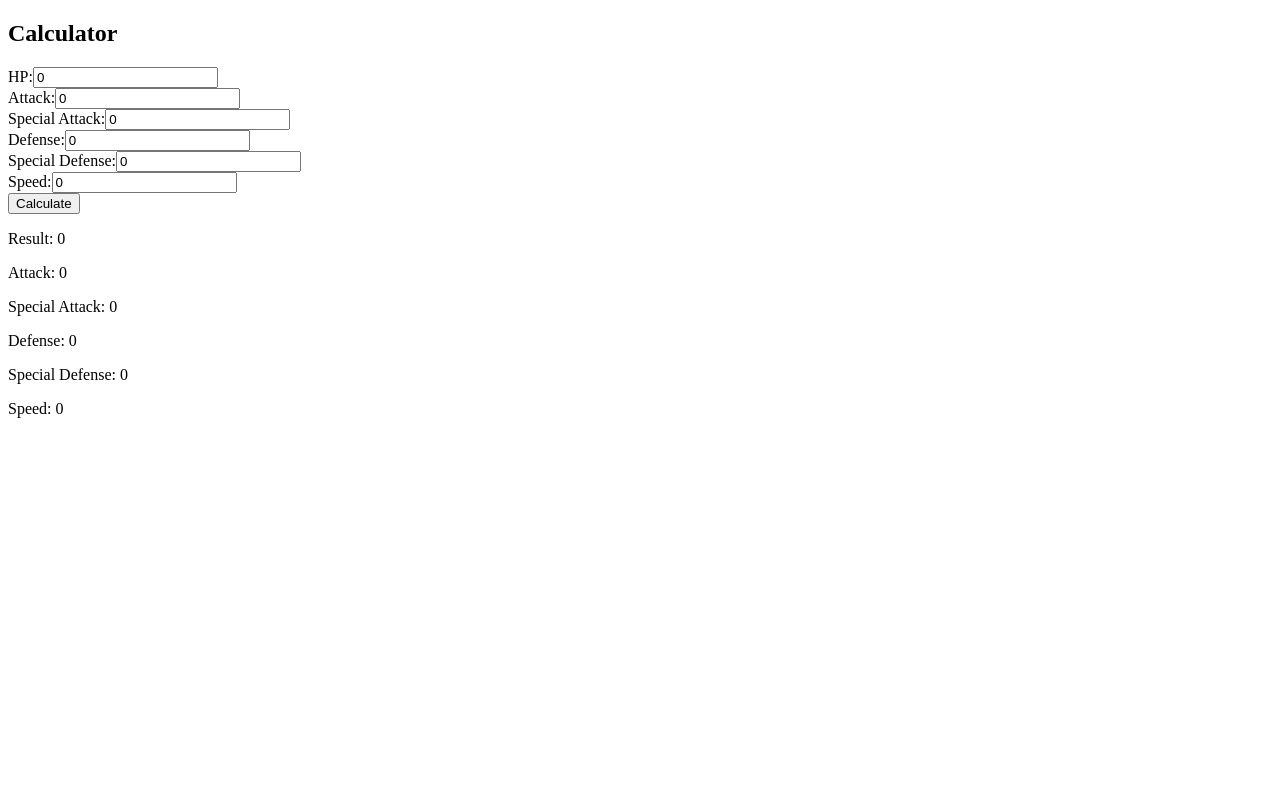
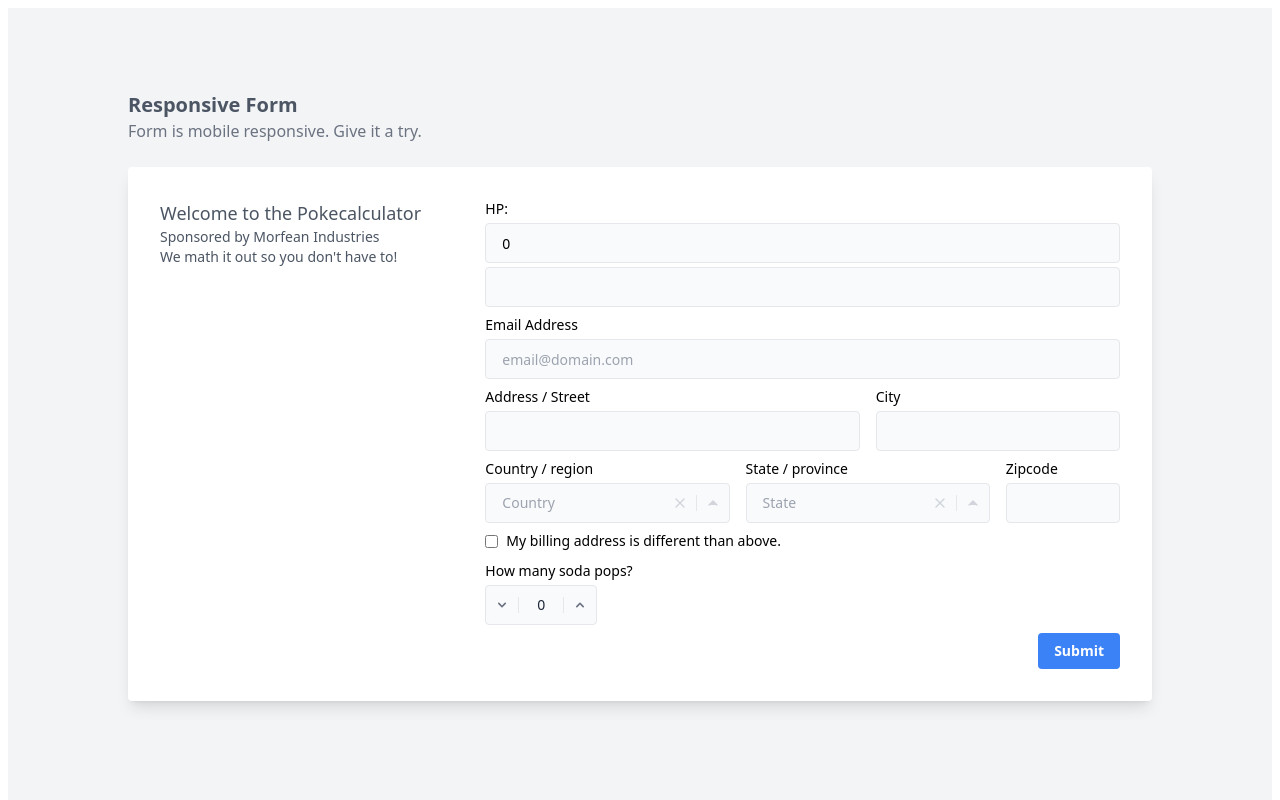
Before and after one commit to GabrielOLima/Pokecalculator, an Angular app: page / in a window 1280 px wide. Shown: the top 800 px of the page. Built offline with nearby package versions, Linux system fonts and the light colour scheme.

Commit message:
Refatoracao

```diff
--- a/package.json
+++ b/package.json
@@ -27,12 +27,15 @@
     "@angular/cli": "~15.2.6",
     "@angular/compiler-cli": "^15.2.0",
     "@types/jasmine": "~4.3.0",
+    "autoprefixer": "^10.4.14",
     "jasmine-core": "~4.5.0",
     "karma": "~6.4.0",
     "karma-chrome-launcher": "~3.1.0",
     "karma-coverage": "~2.2.0",
     "karma-jasmine": "~5.1.0",
     "karma-jasmine-html-reporter": "~2.0.0",
+    "postcss": "^8.4.22",
+    "tailwindcss": "^3.3.1",
     "typescript": "~4.9.4"
   }
 }
--- a/src/app/app.component.css
+++ b/src/app/app.component.css
@@ -0,0 +1,3 @@
+@tailwind base;
+@tailwind components;
+@tailwind utilities;
--- a/src/app/calculator/calculator.component.css
+++ b/src/app/calculator/calculator.component.css
@@ -0,0 +1,3 @@
+@tailwind base;
+@tailwind components;
+@tailwind utilities;
--- a/src/app/calculator/calculator.component.html
+++ b/src/app/calculator/calculator.component.html
@@ -1,4 +1,8 @@
-<h2>Calculator</h2>
+<!-- <h2>Calculator</h2>
+
+<h1 class="text-3xl font-bold underline">
+  Hello world!
+</h1>
 
 <div class="form-group">
   <label for="hp">HP:</label>
@@ -39,4 +43,129 @@
   <p>Defense: {{defense}}</p>
   <p>Special Defense: {{specialDefense}}</p>
   <p>Speed: {{speed}}</p>
-</div>
+</div> -->
+
+<div class="min-h-screen p-6 bg-gray-100 flex items-center justify-center">
+    <div class="container max-w-screen-lg mx-auto">
+      <div>
+        <h2 class="font-semibold text-xl text-gray-600">Responsive Form</h2>
+        <p class="text-gray-500 mb-6">Form is mobile responsive. Give it a try.</p>
+
+        <div class="bg-white rounded shadow-lg p-4 px-4 md:p-8 mb-6">
+          <div class="grid gap-4 gap-y-2 text-sm grid-cols-1 lg:grid-cols-3">
+            <div class="text-gray-600">
+              <p class="font-medium text-lg">Welcome to the Pokecalculator</p>
+              <p>Sponsored by Morfean Industries</p>
+              <p>We math it out so you don't have to!</p>
+            </div>
+
+            <div class="lg:col-span-2">
+              <div class="grid gap-4 gap-y-2 text-sm grid-cols-1 md:grid-cols-5">
+                <div class="md:col-span-5">
+                    <label for="hp">HP:</label>
+                    <input type="text" [(ngModel)]="baseHP" id="hp" class="h-10 border mt-1 rounded px-4 w-full bg-gray-50">
+                  <input class="h-10 border mt-1 rounded px-4 w-full bg-gray-50" value="" />
+                </div>
+
+                <div class="md:col-span-5">
+                  <label for="email">Email Address</label>
+                  <input type="text" name="email" id="email" class="h-10 border mt-1 rounded px-4 w-full bg-gray-50" value="" placeholder="email@domain.com" />
+                </div>
+
+                <div class="md:col-span-3">
+                  <label for="address">Address / Street</label>
+                  <input type="text" name="address" id="address" class="h-10 border mt-1 rounded px-4 w-full bg-gray-50" value="" placeholder="" />
+                </div>
+
+                <div class="md:col-span-2">
+                  <label for="city">City</label>
+                  <input type="text" name="city" id="city" class="h-10 border mt-1 rounded px-4 w-full bg-gray-50" value="" placeholder="" />
+                </div>
+
+                <div class="md:col-span-2">
+                  <label for="country">Country / region</label>
+                  <div class="h-10 bg-gray-50 flex border border-gray-200 rounded items-center mt-1">
+                    <input name="country" id="country" placeholder="Country" class="px-4 appearance-none outline-none text-gray-800 w-full bg-transparent" value="" />
+                    <button tabindex="-1" class="cursor-pointer outline-none focus:outline-none transition-all text-gray-300 hover:text-red-600">
+                      <svg class="w-4 h-4 mx-2 fill-current" xmlns="http://www.w3.org/2000/svg" viewBox="0 0 24 24" stroke="currentColor" stroke-width="2" stroke-linecap="round" stroke-linejoin="round">
+                        <line x1="18" y1="6" x2="6" y2="18"></line>
+                        <line x1="6" y1="6" x2="18" y2="18"></line>
+                      </svg>
+                    </button>
+                    <button tabindex="-1" for="show_more" class="cursor-pointer outline-none focus:outline-none border-l border-gray-200 transition-all text-gray-300 hover:text-blue-600">
+                      <svg class="w-4 h-4 mx-2 fill-current" xmlns="http://www.w3.org/2000/svg" viewBox="0 0 24 24" stroke="currentColor" stroke-width="2" stroke-linecap="round" stroke-linejoin="round"><polyline points="18 15 12 9 6 15"></polyline></svg>
+                    </button>
+                  </div>
+                </div>
+
+                <div class="md:col-span-2">
+                  <label for="state">State / province</label>
+                  <div class="h-10 bg-gray-50 flex border border-gray-200 rounded items-center mt-1">
+                    <input name="state" id="state" placeholder="State" class="px-4 appearance-none outline-none text-gray-800 w-full bg-transparent" value="" />
+                    <button tabindex="-1" class="cursor-pointer outline-none focus:outline-none transition-all text-gray-300 hover:text-red-600">
+                      <svg class="w-4 h-4 mx-2 fill-current" xmlns="http://www.w3.org/2000/svg" viewBox="0 0 24 24" stroke="currentColor" stroke-width="2" stroke-linecap="round" stroke-linejoin="round">
+                        <line x1="18" y1="6" x2="6" y2="18"></line>
+                        <line x1="6" y1="6" x2="18" y2="18"></line>
+                      </svg>
+                    </button>
+                    <button tabindex="-1" for="show_more" class="cursor-pointer outline-none focus:outline-none border-l border-gray-200 transition-all text-gray-300 hover:text-blue-600">
+                      <svg class="w-4 h-4 mx-2 fill-current" xmlns="http://www.w3.org/2000/svg" viewBox="0 0 24 24" stroke="currentColor" stroke-width="2" stroke-linecap="round" stroke-linejoin="round"><polyline points="18 15 12 9 6 15"></polyline></svg>
+                    </button>
+                  </div>
+                </div>
+
+                <div class="md:col-span-1">
+                  <label for="zipcode">Zipcode</label>
+                  <input type="text" name="zipcode" id="zipcode" class="transition-all flex items-center h-10 border mt-1 rounded px-4 w-full bg-gray-50" placeholder="" value="" />
+                </div>
+
+                <div class="md:col-span-5">
+                  <div class="inline-flex items-center">
+                    <input type="checkbox" name="billing_same" id="billing_same" class="form-checkbox" />
+                    <label for="billing_same" class="ml-2">My billing address is different than above.</label>
+                  </div>
+                </div>
+
+                <div class="md:col-span-2">
+                  <label for="soda">How many soda pops?</label>
+                  <div class="h-10 w-28 bg-gray-50 flex border border-gray-200 rounded items-center mt-1">
+                    <button tabindex="-1" for="show_more" class="cursor-pointer outline-none focus:outline-none border-r border-gray-200 transition-all text-gray-500 hover:text-blue-600">
+                      <svg xmlns="http://www.w3.org/2000/svg" class="h-4 w-4 mx-2" viewBox="0 0 20 20" fill="currentColor">
+                        <path fill-rule="evenodd" d="M5.293 7.293a1 1 0 011.414 0L10 10.586l3.293-3.293a1 1 0 111.414 1.414l-4 4a1 1 0 01-1.414 0l-4-4a1 1 0 010-1.414z" clip-rule="evenodd" />
+                      </svg>
+                    </button>
+                    <input name="soda" id="soda" placeholder="0" class="px-2 text-center appearance-none outline-none text-gray-800 w-full bg-transparent" value="0" />
+                    <button tabindex="-1" for="show_more" class="cursor-pointer outline-none focus:outline-none border-l border-gray-200 transition-all text-gray-500 hover:text-blue-600">
+                      <svg xmlns="http://www.w3.org/2000/svg" class="h-4 w-4 mx-2 fill-current" viewBox="0 0 20 20" fill="currentColor">
+                        <path fill-rule="evenodd" d="M14.707 12.707a1 1 0 01-1.414 0L10 9.414l-3.293 3.293a1 1 0 01-1.414-1.414l4-4a1 1 0 011.414 0l4 4a1 1 0 010 1.414z" clip-rule="evenodd" />
+                      </svg>
+                    </button>
+                  </div>
+                </div>
+
+                <div class="md:col-span-5 text-right">
+                  <div class="inline-flex items-end">
+                    <button class="bg-blue-500 hover:bg-blue-700 text-white font-bold py-2 px-4 rounded">Submit</button>
+                  </div>
+                </div>
+
+              </div>
+            </div>
+          </div>
+        </div>
+      </div>
+    </div>
+  </div>
+
+  <div>
+    <button (click)="calculateStats()">Calculate</button>
+
+    <div class="result-container">
+    <p>Result: {{hp}}</p>
+    <p>Attack: {{attack}}</p>
+    <p>Special Attack: {{specialAttack}}</p>
+    <p>Defense: {{defense}}</p>
+    <p>Special Defense: {{specialDefense}}</p>
+    <p>Speed: {{speed}}</p>
+    </div>
+  </div>
--- /dev/null
+++ b/tailwind.config.js
@@ -0,0 +1,10 @@
+/** @type {import('tailwindcss').Config} */
+module.exports = {
+  content: [
+    "./src/**/*.{html,ts}"
+  ],
+  theme: {
+    extend: {},
+  },
+  plugins: [],
+}
```
Also changed, not shown: 1 other file (tests, documents, lock files or other folders).
